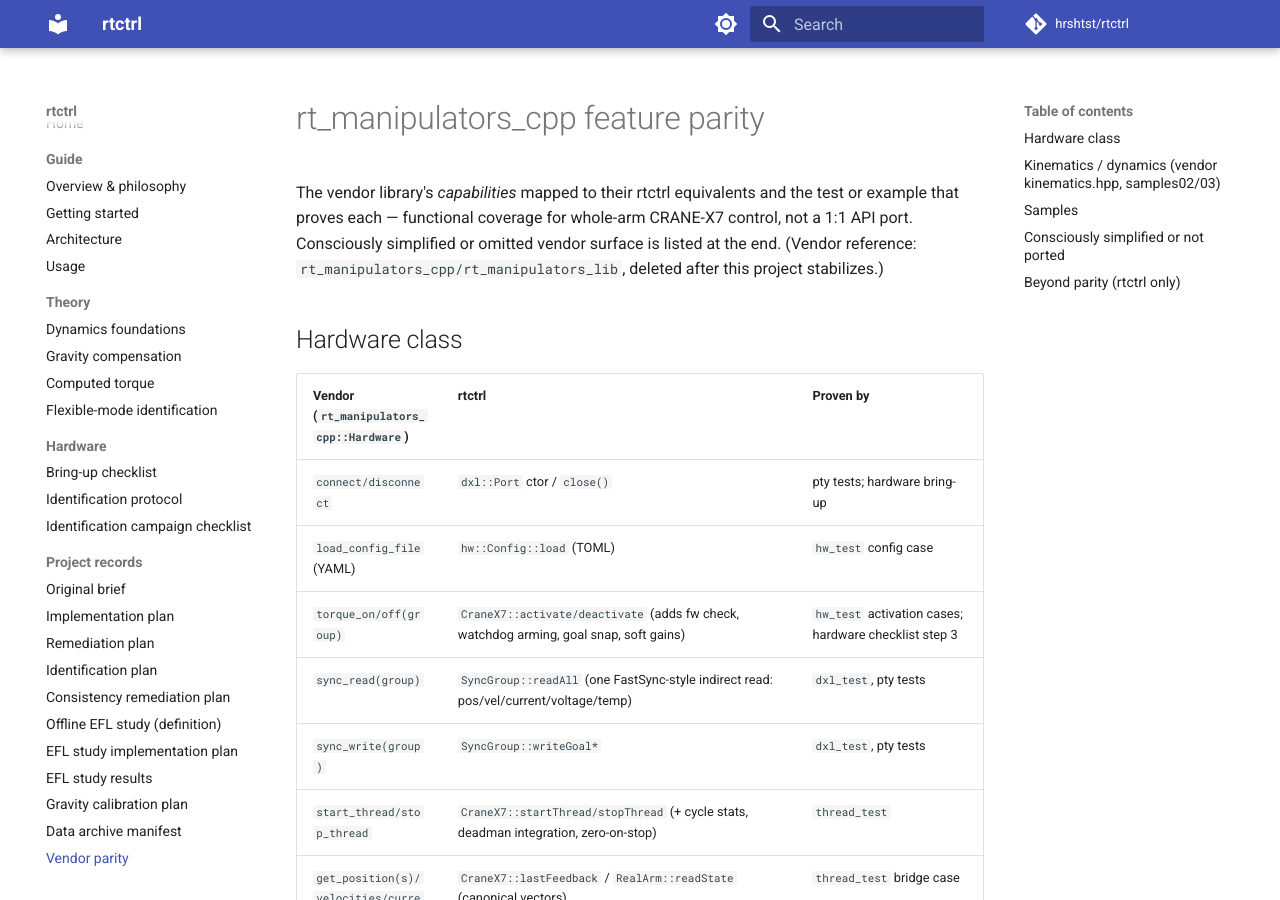
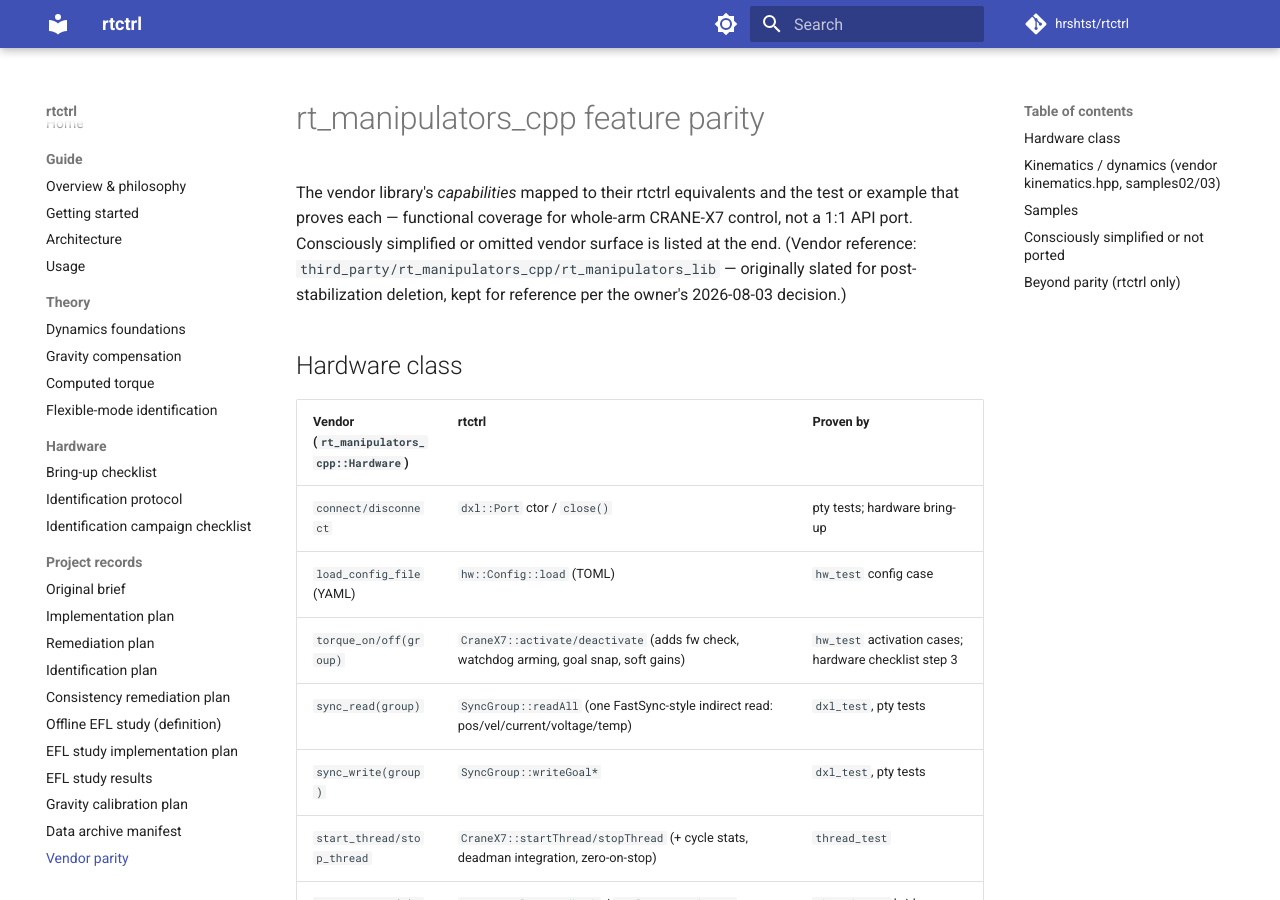
Before and after one commit to hrshtst/rtctrl, an MkDocs documentation site: the page built from docs/PARITY.md, in a window 1280 px wide and 900 px high. Built offline with MkDocs 1.6.1 and Material for MkDocs 9.7.7, drawn with Linux system fonts in a browser that asks for light colours; comment, search, counter and statistics services are not loaded.

Commit message:
chore: move rt_manipulators_cpp and mi-lib-tutorial under third_party
Originally slated for deletion after stabilization; the owner decided
(2026-08-03) to keep both for reference, so they join the other pinned
submodules. Doc path references updated; docs/PLAN.md is the frozen
original brief and stays as written. crane_x7_ros remains at the root,
disposition unchanged.

```diff
--- a/docs/PARITY.md
+++ b/docs/PARITY.md
@@ -4,8 +4,9 @@ The vendor library's *capabilities* mapped to their rtctrl equivalents
 and the test or example that proves each — functional coverage for
 whole-arm CRANE-X7 control, not a 1:1 API port. Consciously simplified
 or omitted vendor surface is listed at the end. (Vendor reference:
-`rt_manipulators_cpp/rt_manipulators_lib`, deleted after this project
-stabilizes.)
+`third_party/rt_manipulators_cpp/rt_manipulators_lib` — originally slated
+for post-stabilization deletion, kept for reference per the owner's
+2026-08-03 decision.)
 
 ## Hardware class
 
```
Also changed, not shown: docs/IMPLEMENTATION_PLAN.md (+4 -2 lines), .gitmodules.
